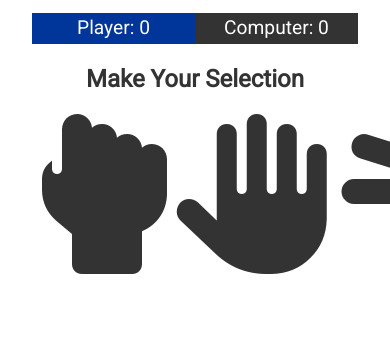
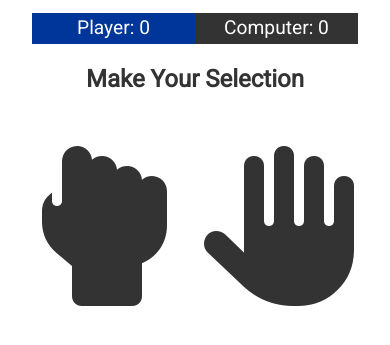
Before and after one commit to mansisingh2803/Rock-Paper-Scissor, a plain HTML site: page index.html in a window 390 px wide. Shown: the part 117-462 px from the top of the page. Drawn offline with Linux system fonts and the light colour scheme.

Commit message:
Update style.css

```diff
--- a/css/style.css
+++ b/css/style.css
@@ -101,25 +101,13 @@ body{
         font-size: 110px;
 
     }
-    .choices{
-        display: grid;
-        grid-template-columns: repeat(3, 0.7fr);
-        grid-gap: 1.2rem;
-        margin-top: 2rem;
-        text-align: center;
-    }
+
 
 }
-@media(max-width: 500px){
+@media(max-width: 380px){
     .choice{
         font-size: 80px;
 
     }
-    .choices{
-        display: grid;
-        grid-template-columns: repeat(3, 0.5fr);
-        grid-gap: 0.3rem;
-        margin-top: 1rem;
-        text-align: center;
-    }
+
 }
```
